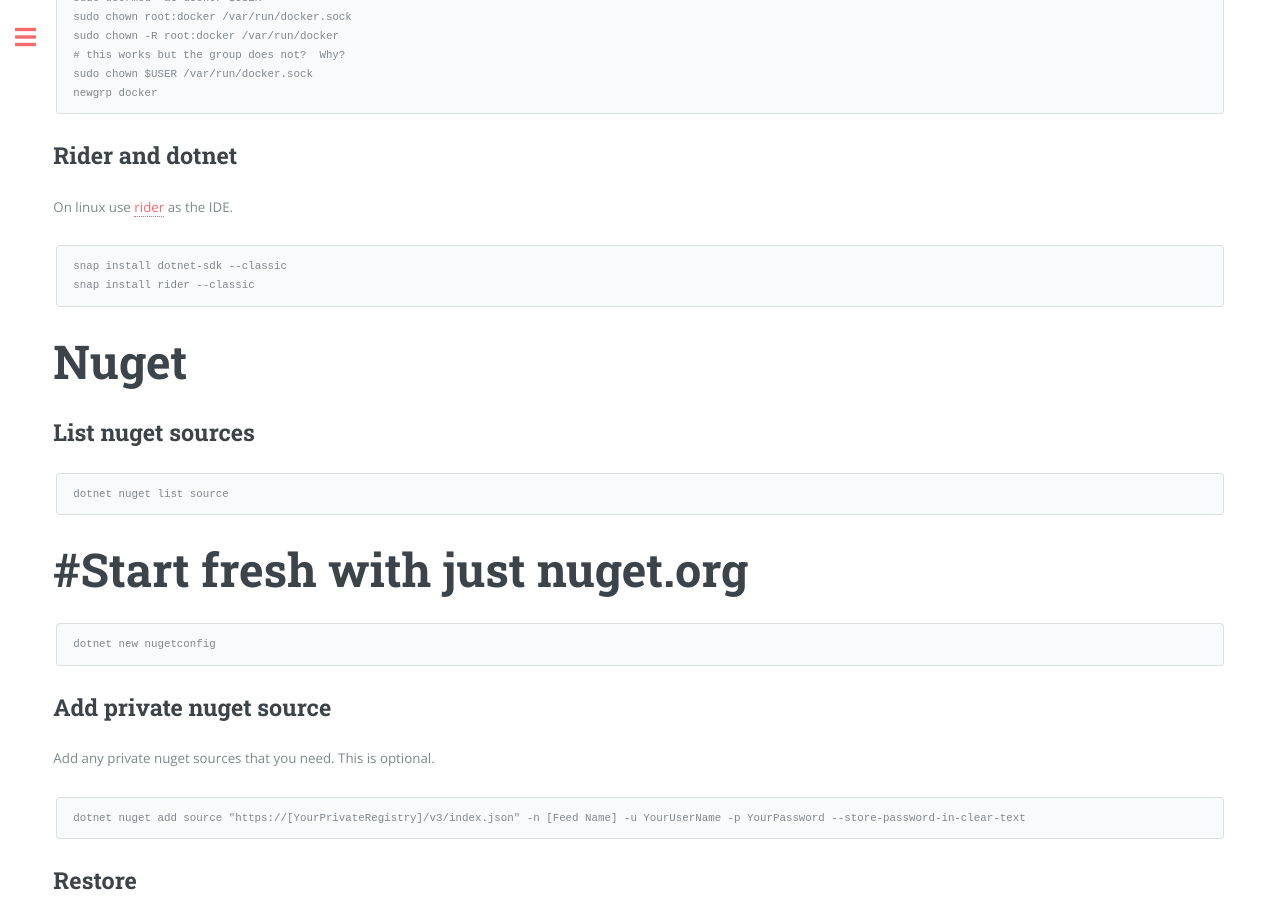
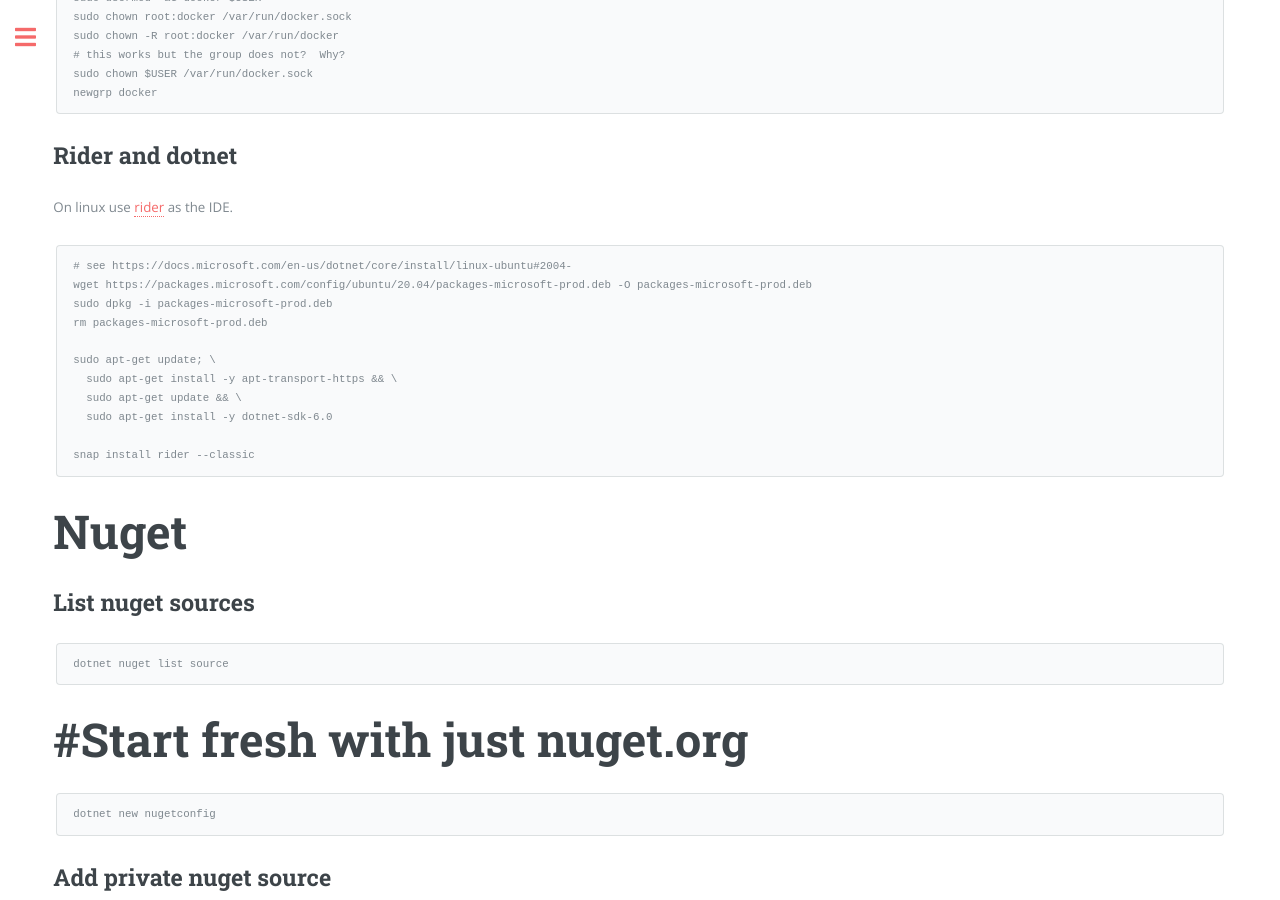
Before and after one commit to majorsilence/Dev, a Jekyll site: the page built from _posts/2022-03-08-mac-and-linux-dotnet-dev.md, in a window 1280 px wide and 900 px high, scrolled down 1237 px. Built offline with Jekyll 4.4.1, drawn with Linux system fonts in a browser that asks for light colours.

Commit message:
Update 2022-03-08-mac-and-linux-dotnet-dev.md

````diff
--- a/_posts/2022-03-08-mac-and-linux-dotnet-dev.md
+++ b/_posts/2022-03-08-mac-and-linux-dotnet-dev.md
@@ -42,7 +42,16 @@
 
 On linux use [rider](https://www.jetbrains.com/rider/) as the IDE.
 ```bash
-snap install dotnet-sdk --classic
+# see https://docs.microsoft.com/en-us/dotnet/core/install/linux-ubuntu#2004-
+wget https://packages.microsoft.com/config/ubuntu/20.04/packages-microsoft-prod.deb -O packages-microsoft-prod.deb
+sudo dpkg -i packages-microsoft-prod.deb
+rm packages-microsoft-prod.deb
+
+sudo apt-get update; \
+  sudo apt-get install -y apt-transport-https && \
+  sudo apt-get update && \
+  sudo apt-get install -y dotnet-sdk-6.0
+
 snap install rider --classic
 ```
 
````
